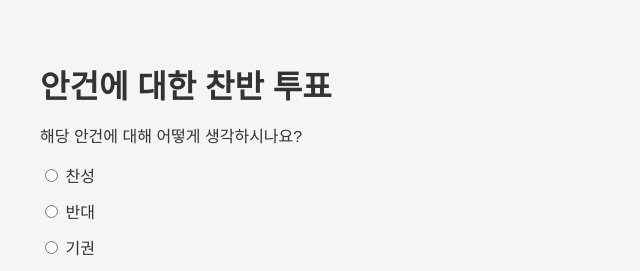
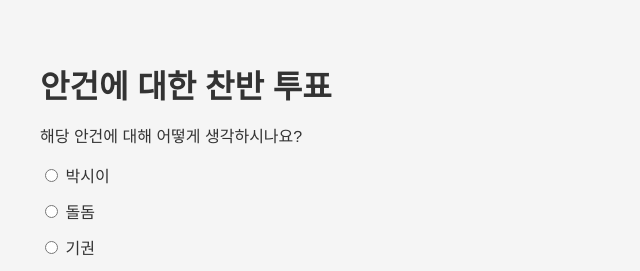
Before and after one commit to navillera7/hibiki-general-election, a Next.js app: page /agenda-vote in a window 1280 px wide. Shown: the top 271 px of the page, without its empty margins (0-640 px from the left). Built offline with nearby package versions, Linux system fonts and the light colour scheme.

Commit message:
Update agenda-vote.jsx

```diff
--- a/pages/agenda-vote.jsx
+++ b/pages/agenda-vote.jsx
@@ -3,8 +3,8 @@ import { useState } from 'react';
 import { useRouter } from 'next/router';
 
 const choices = [
-  { id: 'yes', label: '찬성' },
-  { id: 'no', label: '반대' },
+  { id: '박시이', label: '박시이' },
+  { id: '돌돔', label: '돌돔' },
   { id: 'abstain', label: '기권' },
 ];
 
```
